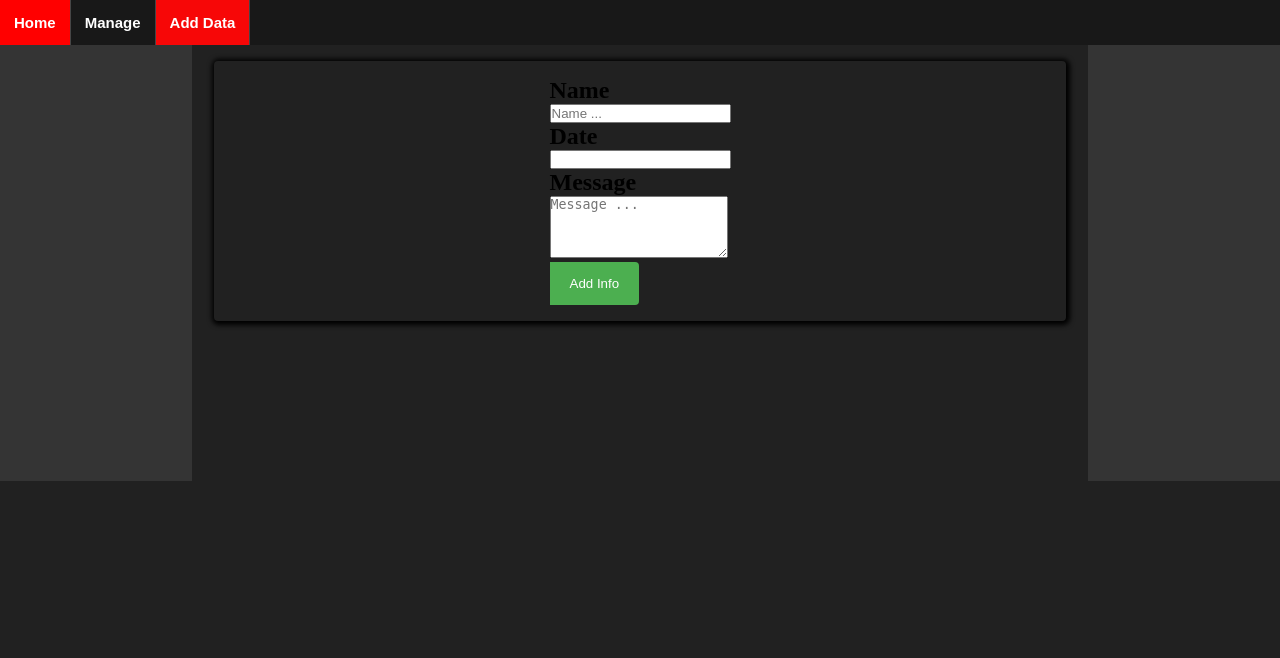
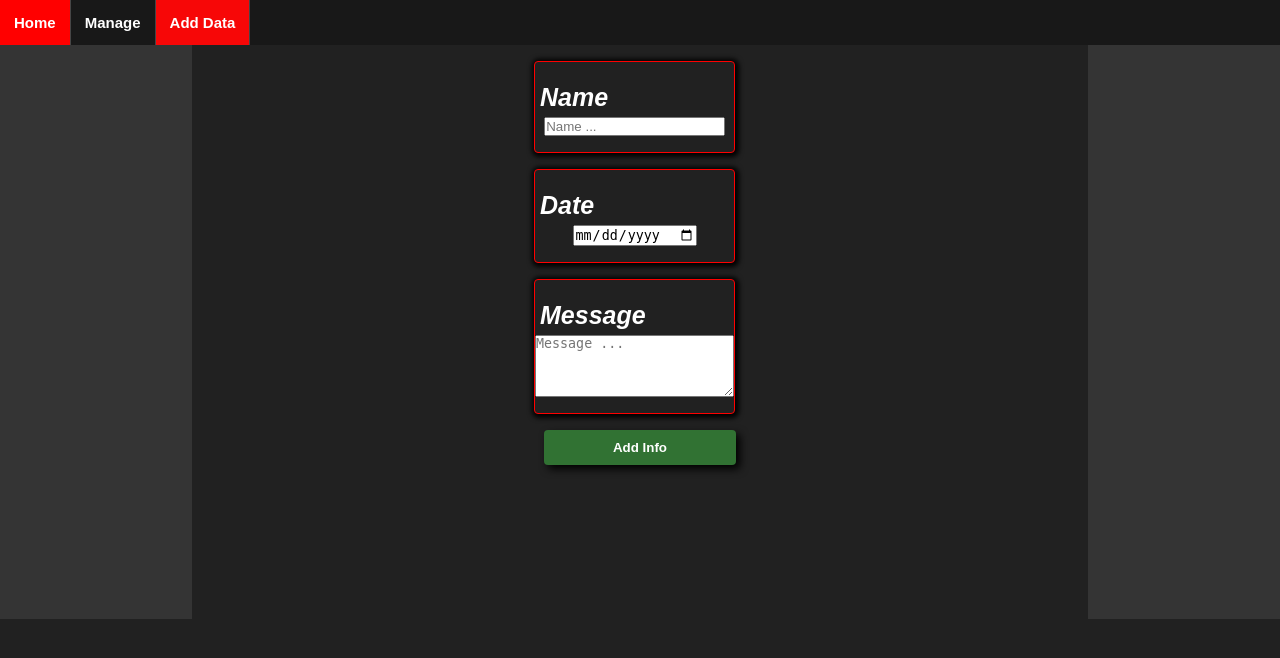
Before and after one commit to AuricFox/flask_template, a Flask app: page /manage/add in a window 1280 px wide. Shown: the top 658 px of the page. Run offline with Flask 3, Linux system fonts and the light colour scheme; parts of the project's set-up code (start-up, migrations or seed data) failed here and were passed over.

Commit message:
Fixing page routing for crud pages and did some styling

```diff
--- a/app/manage/routes.py
+++ b/app/manage/routes.py
@@ -14,8 +14,8 @@ def index():
     return render_template('./manage/manage.html', nav_id="manage-page", data=data)
 
 # ==============================================================================================================
-@bp.route('/view/<key>')
-def view(key):
+@bp.route('/view/<int:id>')
+def view(id):
     '''
     Retrieves the queried data from the database for viewing
 
@@ -26,7 +26,7 @@ def view(key):
         None, redirects to the view page
     '''
     # Get the data upon the first instance of the key
-    data = Models.query.filter_by(id=key).first()
+    data = Models.query.filter_by(id=id).first()
     return render_template('./manage/view.html', nav_id="manage-page", data=data)
 
 # ==============================================================================================================
@@ -81,8 +81,8 @@ def add_info():
     return redirect(url_for('manage.index'))
 
 # ==============================================================================================================
-@bp.route('/edit/<key>', methods=['GET', 'POST'])
-def edit(key):
+@bp.route('/edit/<int:id>', methods=['GET', 'POST'])
+def edit(id):
     '''
     Retrieves the queried data from the database for editing
 
@@ -93,7 +93,7 @@ def edit(key):
         None, redirects to the edit page
     '''
     # Get the data upon the first instance of the key
-    data = Models.query.filter_by(id=key).first()
+    data = Models.query.filter_by(id=id).first()
     return render_template('./manage/edit.html', nav_id="manage-page", data=data)
 
 # ==============================================================================================================
@@ -145,8 +145,8 @@ def update_info(id):
     return redirect(url_for('manage.index'))
 
 # ==============================================================================================================
-@bp.route("/delete/<key>")
-def delete(key):
+@bp.route("/delete/<int:id>")
+def delete(id):
     '''
     Deletes the queried data from the database and redirects to manage page
 
@@ -158,17 +158,19 @@ def delete(key):
     '''
     try:
         # Query database for question and delete it
-        data = Models.query.filter_by(id=key).first()
+        data = Models.query.filter_by(id=id).first()
 
         if data:
             # Delete the row data
             db.session.delete(data)
             db.session.commit()
-            return True  # Return True to indicate successful deletion
+            LOGGER.info(f'Record deleted:\n{data}')
+            flash("Successfully deleted record!", "error")
         else:
-            return False
+            LOGGER.error(f'An error occurred when deleting record: {e}')
+            flash("Failed to delete record", "error")
 
     except Exception as e:
         LOGGER.error(f'An Error occured when deleting the flashcard: {str(e)}')
 
-    return redirect(url_for('./manage/manage.index'))
+    return redirect(url_for('manage.index'))
--- a/app/models/models.py
+++ b/app/models/models.py
@@ -11,4 +11,4 @@ class Models(db.Model):
     message = db.Column(db.Text)
 
     def __repr__(self):
-        return f'{self.name}, {self.date}, {self.comment}'
+        return f'{self.name}, {self.date}, {self.message}'
--- a/app/static/css/base.css
+++ b/app/static/css/base.css
@@ -36,6 +36,16 @@ body {
     min-height: 100vh;
 }
 
+/* ========== Position Elements ========== */
+
+.center-txt {
+    text-align: center;
+}
+
+.left-txt {
+    text-align: left;
+}
+
 /* ========== Nav Bar ========== */
 
 .nav-tile {
@@ -45,7 +55,6 @@ body {
     font-size: 15px;
     font-family: Arial, sans-serif;
     font-weight: bold;
-    text-align: center;
     text-decoration: none;
     color: #FFFFFF;
 }
@@ -78,11 +87,6 @@ body {
     background: rgb(247, 7, 7);
 }
 
-img {
-    width: 100%;
-    margin: 1rem 0 1rem 0;
-}
-
 /* ========== Sub Nav Bar ========== */
 
 .dropdown-element {
@@ -107,7 +111,6 @@ img {
     font-family: Arial, sans-serif;
     font-weight: bold;
     display: block;
-    text-align: left;
     text-decoration: none;
     border-bottom: 2px solid #FFFFFF;
 }
@@ -119,7 +122,6 @@ img {
     text-decoration: none;
     font-size: 15px;
     display: block;
-    text-align: left;
     border-radius: 4px;
     text-decoration: none;
 }
@@ -148,7 +150,7 @@ input[type="text"] {
     background-color: rgba(255, 255, 255, 0.3);
 }
 
-button[type="submit"] {
+button[type="submit"]:not(.link) {
     padding: 14px 20px;
     border-radius: 0 4px 4px 0;
     border: none;
@@ -157,7 +159,7 @@ button[type="submit"] {
     color: white;
 }
 
-button[type="submit"]:hover {
+button[type="submit"]:hover:not(.link) {
     background-color: rgb(247, 7, 7);
 }
 
@@ -211,7 +213,6 @@ button[type="submit"]:hover {
     overflow-x: hidden;
     border-radius: 4px;
     direction: rtl;
-    text-align: left;
     padding: 1rem 0 1rem 0;
 }
 
@@ -247,6 +248,7 @@ button[type="submit"]:hover {
     width: 95%;
     margin: 1rem 0 1rem 0;
     padding: 1rem 0 1rem 0;
+    border: 1px solid red;
 }
 
 .topic-content {
@@ -304,7 +306,6 @@ button[type="submit"]:hover {
     font-weight: bold;
     padding: 5px;
     width: 100%;
-    text-align: center;
 }
 
 .description {
@@ -312,7 +313,6 @@ button[type="submit"]:hover {
     font-family: Arial, sans-serif;
     padding: 0 1rem;
     line-height: 2rem;
-    text-align: center;
 }
 
 .description-left {
@@ -390,10 +390,10 @@ button[type="submit"]:hover {
     margin: 10px;
     text-decoration: none;
     display: block;
-    text-align: center;
     font-weight: bolder;
     box-shadow: 4px 4px 8px #000;
     width: 12rem;
+    border: none;
 }
 
 .link:hover {
@@ -420,9 +420,7 @@ table {
     color: #FFFFFF;
 }
 
-th,
-td {
-    text-align: left;
+th, td {
     border-bottom: 1px solid #ddd;
     padding: 8px;
 }
@@ -443,7 +441,6 @@ tr:last-child td {
 }
 
 .action-cells {
-    text-align: center;
     justify-content: space-around;
 }
 
@@ -461,6 +458,7 @@ tr:last-child td {
     color: #FFFFFF;
     width: 1.75rem;
     min-width: 1.75rem;
+    height: 2rem;
     box-shadow: 1px 1px 4px #000;
 }
 
@@ -472,8 +470,7 @@ tr:last-child td {
     background-color: #0c43a1;
 }
 
-.delete-cell,
-.dlt-cell {
+.delete-cell, .dlt-cell {
     background-color: #b71301;
 }
 
@@ -491,6 +488,21 @@ tr:last-child td {
 .dlt-cell:hover {
     box-shadow: none;
     background-color: #e83c29;
+}
+
+.icon-btn {
+    width: 100%;
+}
+
+/* ========== Form Fields ========== */
+
+.flashcard-content-inner {
+    border: 1px solid red;
+}
+
+textarea {
+    max-width: 100%;
+    min-width: 100%;
 }
 
 /* ========== footer ========== */
--- a/app/static/js/base.js
+++ b/app/static/js/base.js
@@ -35,15 +35,15 @@ $('.dropbtn').click(function (event) {
 // Confirm deletion of the queried question before deleting it
 document.querySelectorAll('.delete-cell').forEach(function (element) {
     element.addEventListener('click', function () {
-        confirmDelete(element.dataset.question);
+        confirmDelete(element.dataset.record);
     });
 });
 
 // Display window prompt
 function confirmDelete(element) {
-    var question = element;
-    var result = confirm("Are you sure you want to delete this flashcard?");
+    var record = element;
+    var result = confirm("Are you sure you want to delete this record?");
     if (result) {
-        window.location.href = "manage.delete" + encodeURIComponent(question);
+        window.location.href = "delete/" + encodeURIComponent(record);
     }
 };
--- a/app/templates/base.html
+++ b/app/templates/base.html
@@ -25,9 +25,9 @@
                         <div class="dropbtn nav-tile">Example</div>
                         <div class="dropdown-element" style="display: none;">
                             --- ADD SUB-NAV ELEMENTS HERE ---
-                            <a class="drop-link" href="{{  url_for('example.index')  }}">Example Page 1</a>
-                            <a class="drop-link" href="{{  url_for('example.index')  }}">Example Page 2</a>
-                            <a class="drop-link" href="{{  url_for('example.index')  }}">Example Page 3</a>
+                            <a class="drop-link" href="#">Example Page 1</a>
+                            <a class="drop-link" href="#">Example Page 2</a>
+                            <a class="drop-link" href="#">Example Page 3</a>
                         </div>
                     </div></li>
                     -->
--- a/app/templates/manage/add.html
+++ b/app/templates/manage/add.html
@@ -4,22 +4,22 @@
 
 {% block content %}
 
-<div class="topic">
+<div class="topics">
     <form action="{{ url_for('manage.add_info') }}" method="post" enctype="multipart/form-data">
-        <div class="flashcard-content-inner">
-            <h2>Name</h2>
-            <input class="search" id="name" name="name" rows="4" placeholder="Name ...">
+        <div class="topic">
+            <div class="title left-txt">Name</div>
+            <input id="name" name="name" rows="4" placeholder="Name ...">
         </div>
-        <div class="flashcard-content-inner">
-            <h2>Date</h2>
-            <input id="date" name="date" rows="4">
+        <div class="topic">
+            <div class="title left-txt">Date</div>
+            <input type="date" id="date" name="date" rows="4">
         </div>
-        <div class="flashcard-content-inner">
-            <h2>Message</h2>
+        <div class="topic">
+            <div class="title left-txt">Message</div>
             <textarea id="message" name="message" rows="4" placeholder="Message ..."></textarea>
         </div>
 
-        <button class="edit-btn" type="submit">Add Info</button>
+        <button class="link center" type="submit">Add Info</button>
     </form>
 </div>
 
--- a/app/templates/manage/edit.html
+++ b/app/templates/manage/edit.html
@@ -5,14 +5,14 @@
 {% block content %}
 
 <div class="topic">
-    <form action="{{ url_for('manage.update', key=data.key) }}" method="post" enctype="multipart/form-data">
+    <form action="{{ url_for('manage.update_info', id=data.id) }}" method="post" enctype="multipart/form-data">
         <div class="flashcard-content-inner">
             <h2>Name</h2>
             <input class="search" id="name" name="name" rows="4" value="{{ data.name | escape }}">
         </div>
         <div class="flashcard-content-inner">
             <h2>Date</h2>
-            <input id="date" name="date" rows="4">{{ data.date | escape }}</input>
+            <inputt type="date" id="date" name="date" rows="4">{{ data.date | escape }}</input>
         </div>
         <div class="flashcard-content-inner">
             <h2>Message</h2>
```
Also changed, not shown: app/templates/manage/manage.html (+12 -12 lines), app/templates/manage/view.html (+12 -10 lines), README.md, data/README.md (deleted), data/app.db.
